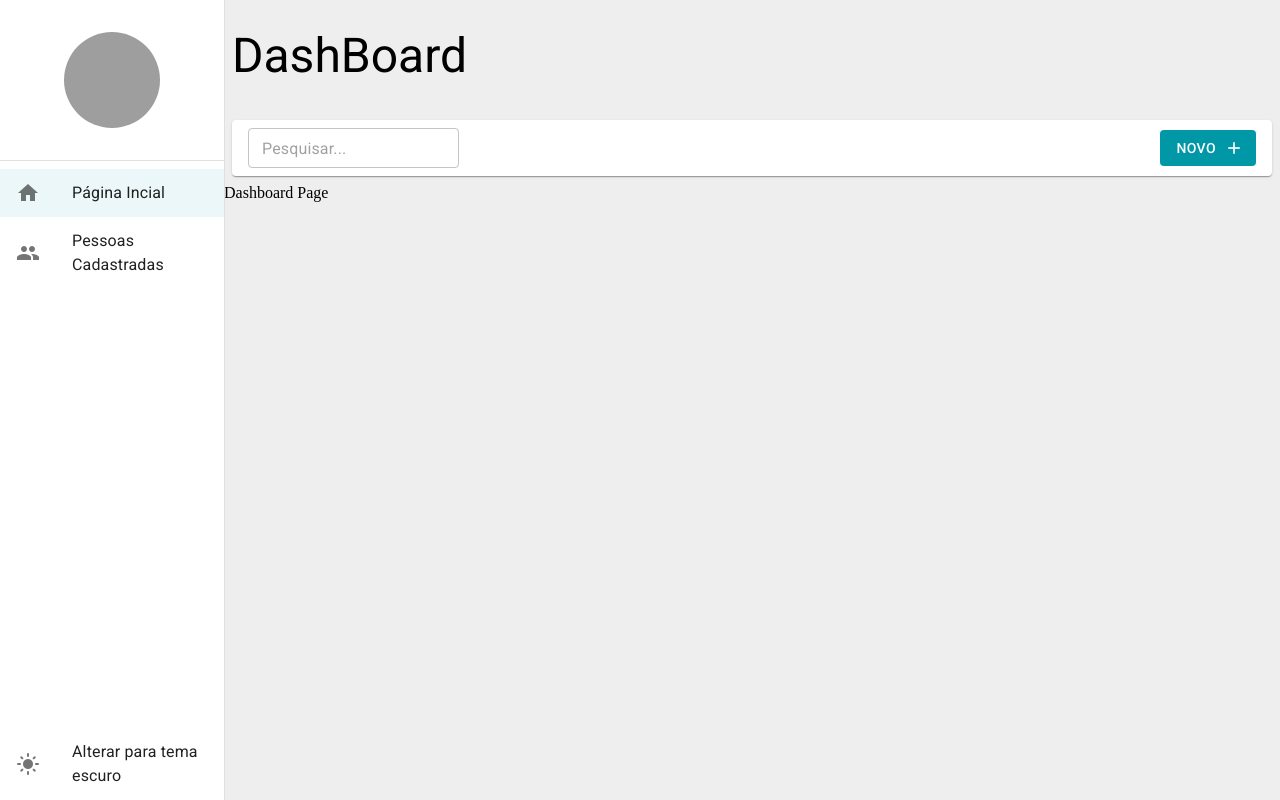
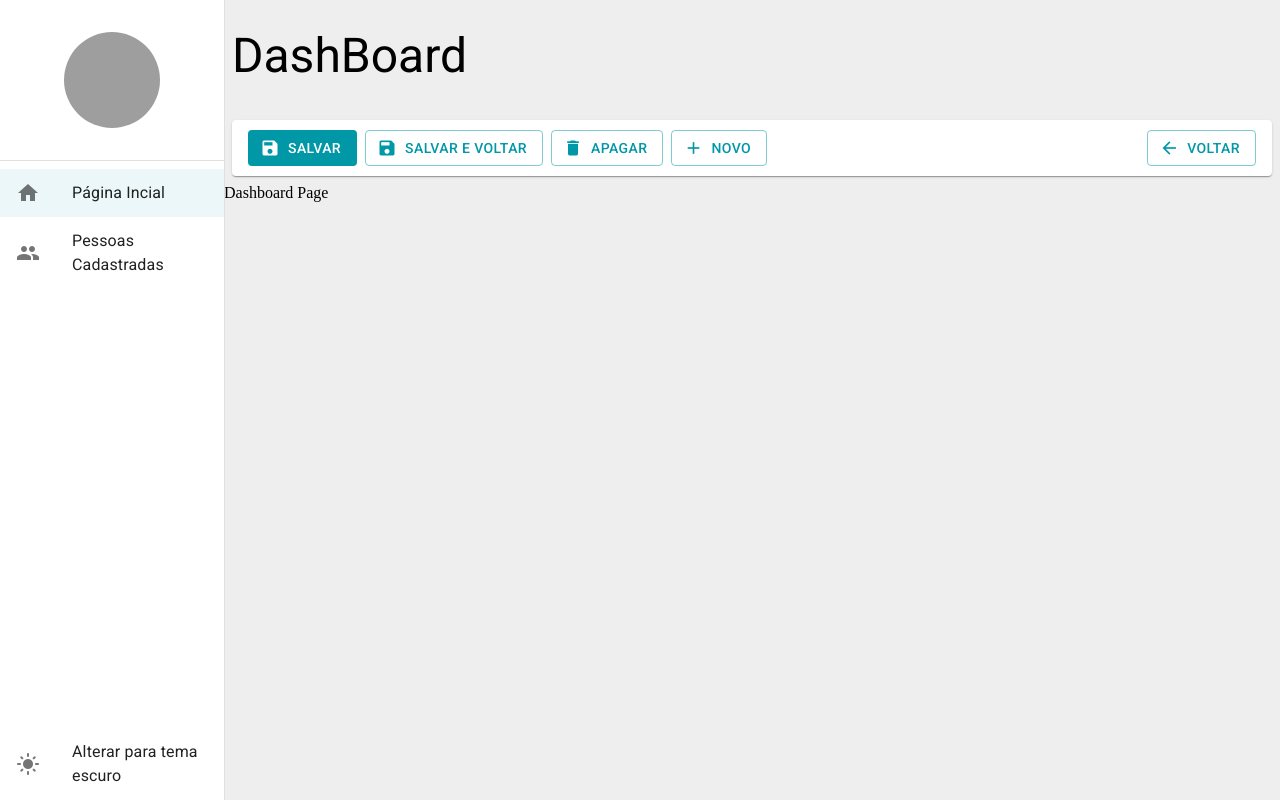
Before and after one commit to gabomoreira/client, a React (Create React App) app: page /pagina-inicial in a window 1280 px wide. Built offline with nearby package versions, Linux system fonts and the light colour scheme; grey boxes are pictures that could not be loaded.

Commit message:
feat: Adicionado ferramentas de detalhes

```diff
--- a/src/pages/Dashboard.tsx
+++ b/src/pages/Dashboard.tsx
@@ -1,11 +1,14 @@
-import { FerramentasDaListagem } from '../shared/components';
+import {
+  FerramentasDaListagem,
+  FerramentasDeDetalhes,
+} from '../shared/components';
 import { LayoutBaseDePagina } from '../shared/layouts';
 
 export const Dashboard = () => {
   return (
     <LayoutBaseDePagina
       title={'DashBoard'}
-      barraDeFerramentas={<FerramentasDaListagem mostrarInputBusca />}
+      barraDeFerramentas={<FerramentasDeDetalhes />}
     >
       Dashboard Page
     </LayoutBaseDePagina>
--- /dev/null
+++ b/src/shared/components/ferramentas-de-detalhes/FerramentasDeDetalhes.tsx
@@ -0,0 +1,62 @@
+import { Box, Button, Icon, Paper, useTheme } from '@mui/material';
+
+export const FerramentasDeDetalhes = () => {
+  const theme = useTheme();
+
+  return (
+    <Box
+      height={theme.spacing(5)}
+      marginX={1}
+      padding={1}
+      paddingX={2}
+      display="flex"
+      gap={1}
+      alignItems="center"
+      component={Paper}
+    >
+      <Button
+        color="primary"
+        disableElevation
+        variant="contained"
+        startIcon={<Icon>save</Icon>}
+      >
+        Salvar
+      </Button>
+      <Button
+        color="primary"
+        disableElevation
+        variant="outlined"
+        startIcon={<Icon>save</Icon>}
+      >
+        Salvar e voltar
+      </Button>
+      <Button
+        color="primary"
+        disableElevation
+        variant="outlined"
+        startIcon={<Icon>delete</Icon>}
+      >
+        Apagar
+      </Button>
+      <Button
+        color="primary"
+        disableElevation
+        variant="outlined"
+        startIcon={<Icon>add</Icon>}
+      >
+        Novo
+      </Button>
+
+      <Box flex={1} display="flex" justifyContent="end">
+        <Button
+          color="primary"
+          disableElevation
+          variant="outlined"
+          startIcon={<Icon>arrow_back</Icon>}
+        >
+          Voltar
+        </Button>
+      </Box>
+    </Box>
+  );
+};
--- a/src/shared/components/index.ts
+++ b/src/shared/components/index.ts
@@ -1,2 +1,3 @@
 export * from './menu-lateral/MenuLateral';
 export * from './ferramentas-da-listagem/FerramentasDaListagem';
+export * from './ferramentas-de-detalhes/FerramentasDeDetalhes';
```
